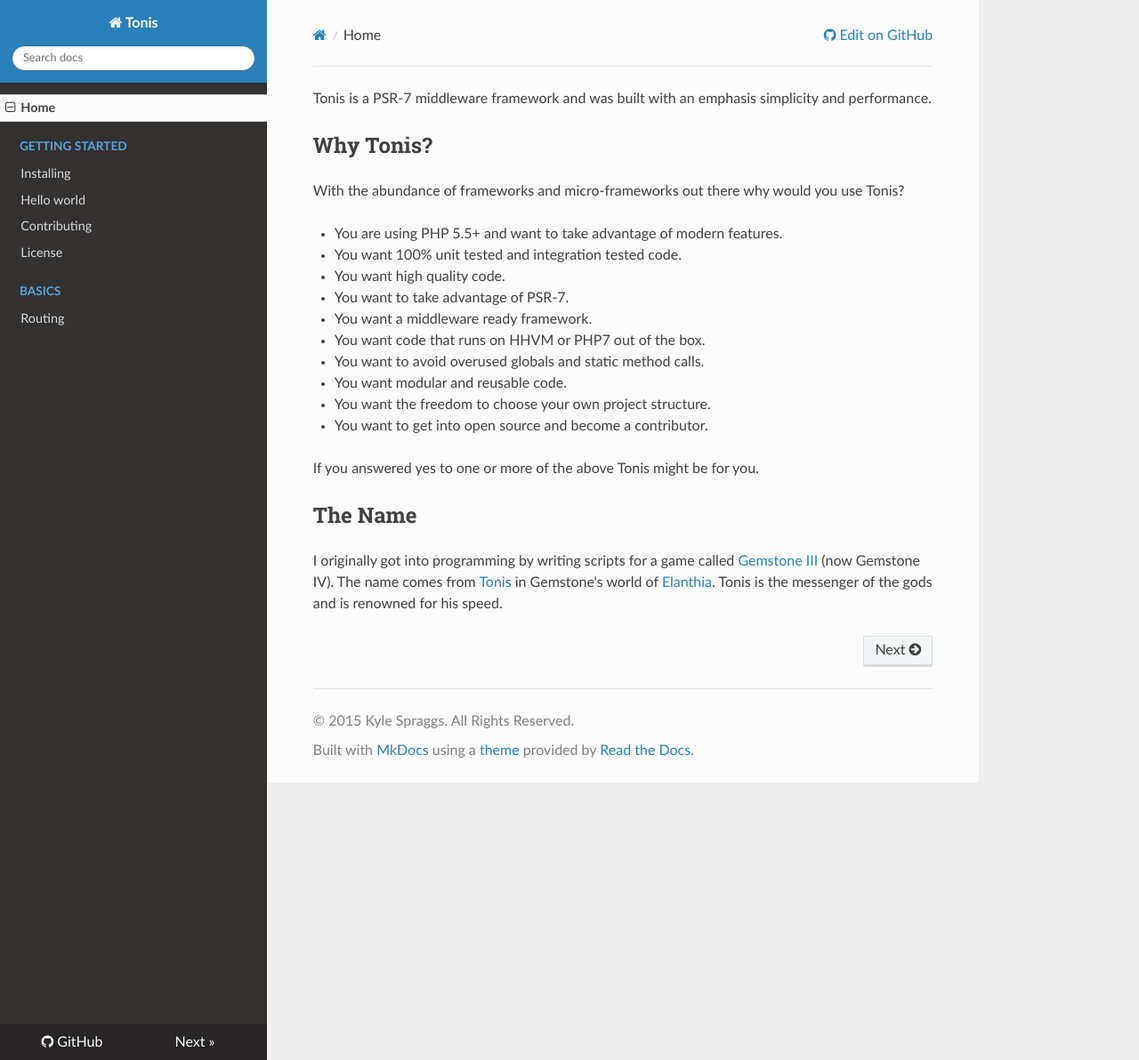
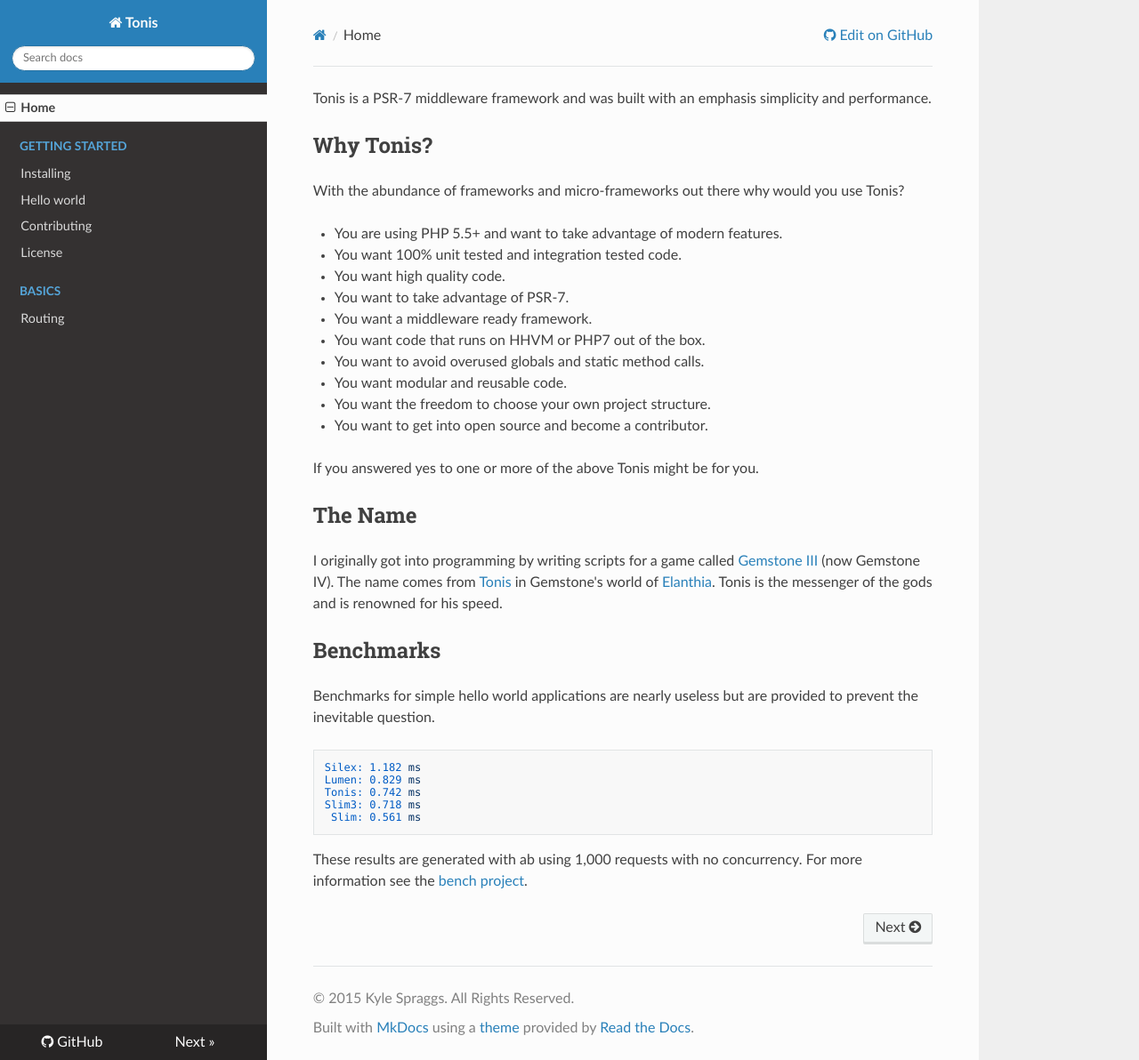
Before and after one commit to tonis-io-legacy/tonis, an MkDocs documentation site: the page built from docs/index.md, in a window 1280 px wide and 1192 px high. Shown: the whole window at 89% size. Built offline with MkDocs 1.6.1, drawn with Linux system fonts in a browser that asks for light colours; nearby versions of some CDN libraries; old or Windows-style settings are respelled for this version of MkDocs.

Commit message:
Doc update

````diff
--- a/docs/index.md
+++ b/docs/index.md
@@ -25,3 +25,19 @@ I originally got into programming by writing scripts for a game called [Gemstone
 (now Gemstone IV). The name comes from [Tonis](https://gswiki.play.net/mediawiki/index.php/Tonis) in Gemstone's world of
 [Elanthia](https://gswiki.play.net/mediawiki/index.php/Elanthia). Tonis is the messenger of the gods and is renowned for
 his speed.
+
+Benchmarks
+----------
+
+Benchmarks for simple hello world applications are nearly useless but are provided to prevent the inevitable question.
+
+```
+Silex: 1.182 ms
+Lumen: 0.829 ms
+Tonis: 0.742 ms
+Slim3: 0.718 ms
+ Slim: 0.561 ms
+```
+
+These results are generated with ab using 1,000 requests with no concurrency. For more information see the
+[bench project](https://github.com/tonis-io/bench).
--- a/mkdocs.yml
+++ b/mkdocs.yml
@@ -1,7 +1,7 @@
 site_name: Tonis
 site_author: Kyle Spraggs
 copyright: '&copy; 2015 Kyle Spraggs. All Rights Reserved.'
-site_url: http://tonis.io
+site_url: http://docs.tonis.io
 repo_url: https://github.com/tonis-io/tonis/
 theme: readthedocs
 pages:
````
